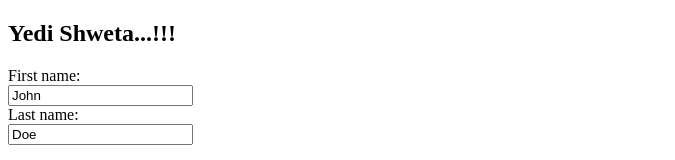
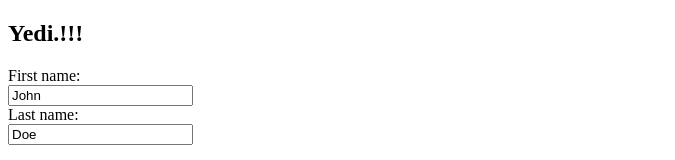
Before and after one commit to sagarpatil860/testing, a plain HTML site: page index.html in a window 1280 px wide. Shown: the top 160 px of the page, without its empty margins (0-675 px from the left). Drawn offline with Linux system fonts and the light colour scheme.

Commit message:
Update index.html

```diff
--- a/index.html
+++ b/index.html
@@ -2,7 +2,7 @@
 <html>
 <body>
 
-<h2>Yedi Shweta...!!! </h2>
+<h2>Yedi.!!! </h2>
 
 
 <form action="/action_page.php">
```
